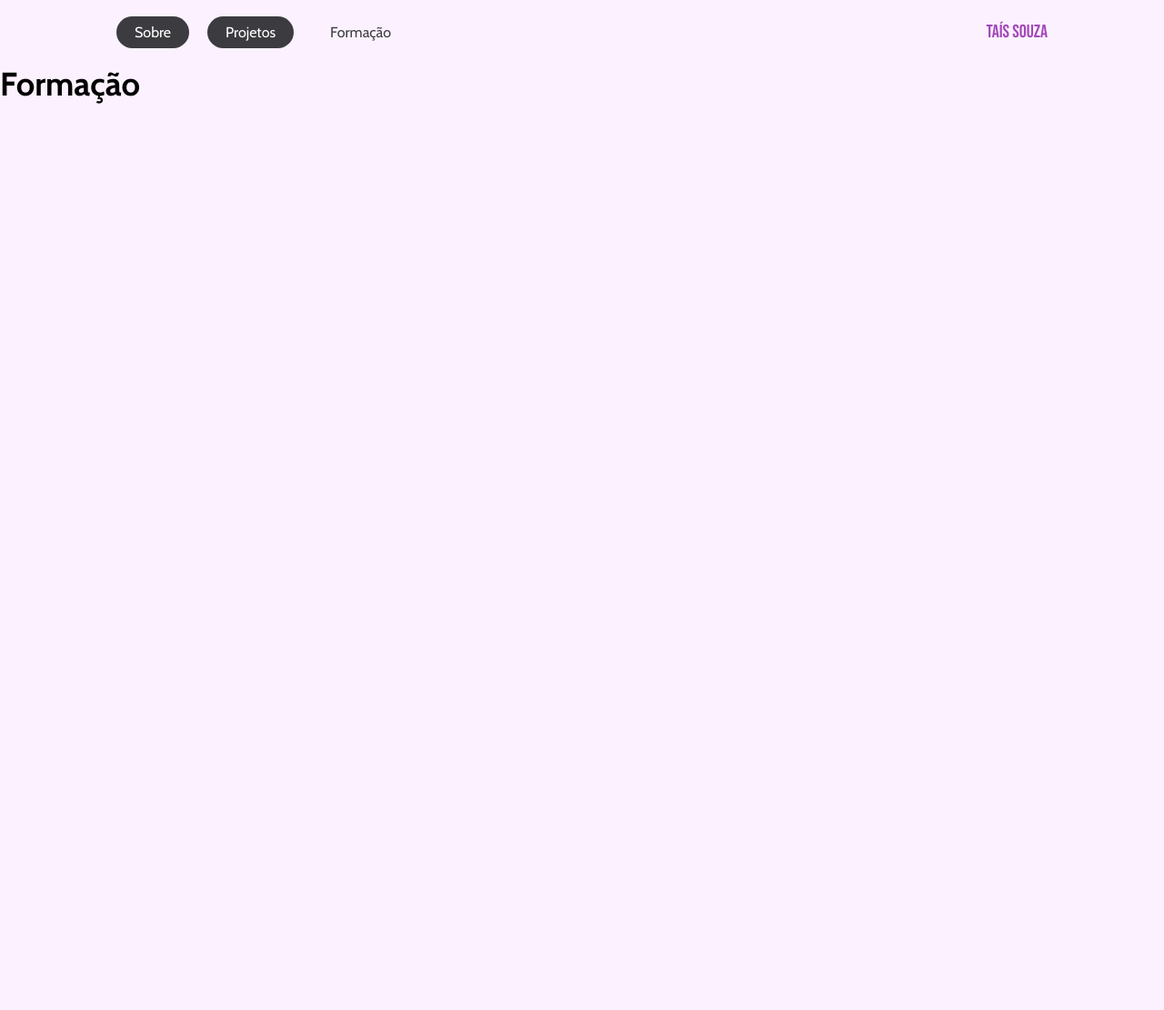
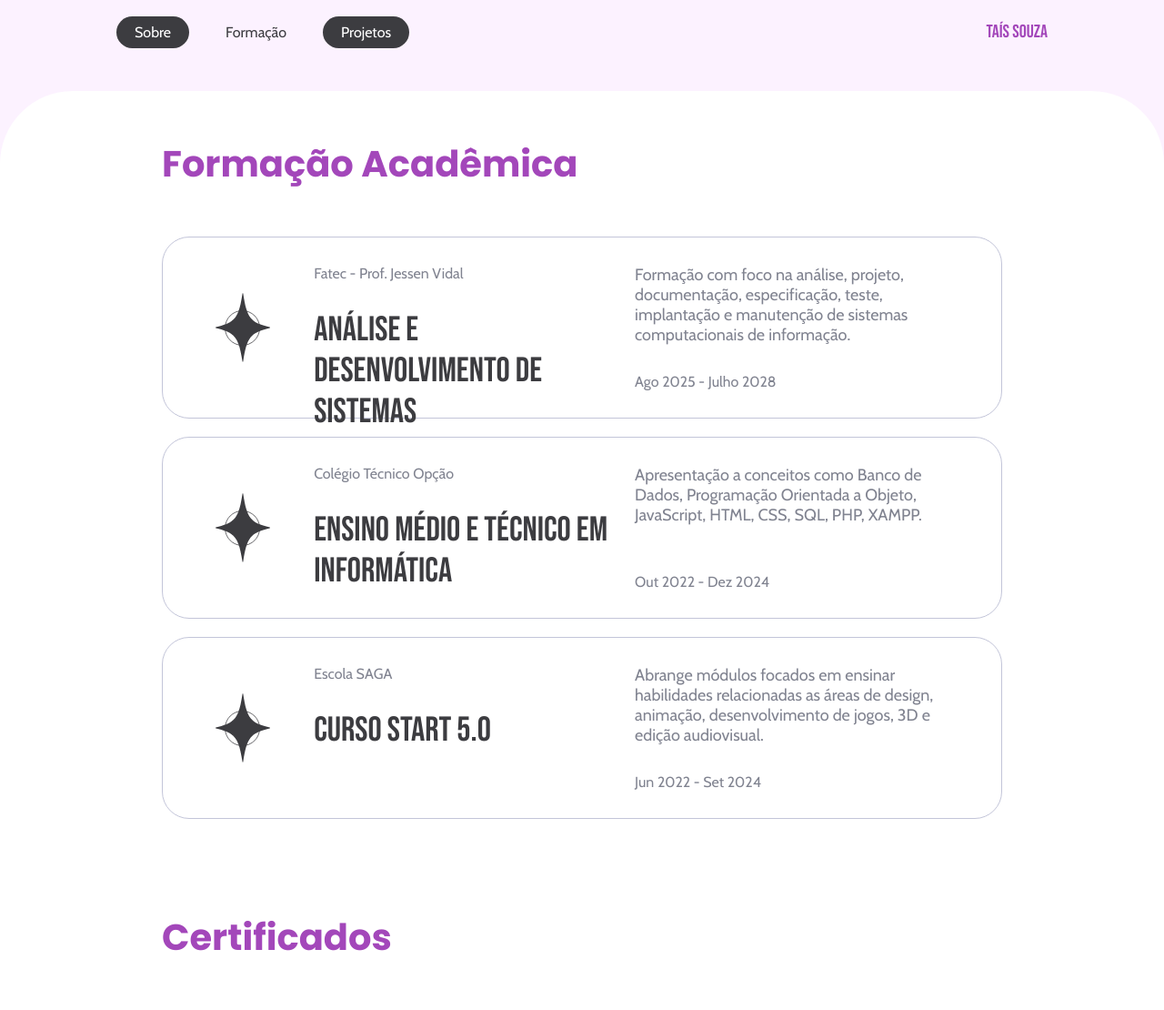
Before and after one commit to tat4Souza/Portfolio-Tais-Souza, a Flask app: page /education in a window 1280 px wide. Shown: the whole page at 91% size. Before the commit the page ends 114 px from the top, so only its background shows below. Run offline with Flask 3, Linux system fonts and the light colour scheme; some libraries are stand-ins or nearby versions.

Commit message:
Added courses into education page

```diff
--- a/data.py
+++ b/data.py
@@ -5,3 +5,23 @@ data_array = {
         "frameworks": ["Flask", "React.js"]
     }
 }
+
+courses_array = [
+    {"title": "Análise e Desenvolvimento de Sistemas",
+     "place": "Fatec - Prof. Jessen Vidal",
+     "period_start": "Ago 2025",
+     "period_end": "Julho 2028",
+     "desc": "Formação com foco na análise, projeto, documentação, especificação, teste, implantação e manutenção de sistemas computacionais de informação."},
+
+     {"title": "Ensino Médio e Técnico em Informática",
+     "place": "Colégio Técnico Opção",
+     "period_start": "Out 2022",
+     "period_end": "Dez 2024",
+     "desc": "Apresentação a conceitos como Banco de Dados, Programação Orientada a Objeto, JavaScript, HTML, CSS, SQL, PHP, XAMPP."},
+
+      {"title": "Curso Start 5.0",
+     "place": "Escola SAGA",
+     "period_start": "Jun 2022",
+     "period_end": "Set 2024",
+     "desc": "Abrange módulos focados em ensinar habilidades relacionadas as áreas de design, animação, desenvolvimento de jogos, 3D e edição audiovisual."}
+]
--- a/main.py
+++ b/main.py
@@ -1,5 +1,5 @@
 from flask import Flask, render_template
-from data import data_array
+from data import data_array, courses_array
 
 app = Flask(__name__)
 
@@ -13,7 +13,7 @@ def projects():
 
 @app.route('/education')
 def education():
-    return render_template('education.html')
+    return render_template('education.html', data = courses_array)
 
 if __name__ == "__main__":
     app.run()
--- a/static/css/main.css
+++ b/static/css/main.css
@@ -338,11 +338,8 @@ body {
 }
 
 @keyframes scroll {
-  0% {
-    transform: translate(0);
-  }
-  100% {
-    transform: translate(-50%);
+  to {
+    transform: translate(calc(-50% - 40px));
   }
 }
 .competencies {
@@ -392,4 +389,85 @@ body {
   color: #3C3C40;
 }
 
+.wrapper {
+  background-color: white;
+  border-top-left-radius: 8rem;
+  border-top-right-radius: 8rem;
+  margin-top: 3rem;
+}
+
+.education {
+  display: flex;
+  flex-direction: column;
+  align-items: flex-start;
+  gap: 5rem;
+  padding: 5rem;
+  width: 80%;
+  margin: 0 auto;
+}
+.education > h2 {
+  font-size: 4rem;
+  font-family: "Poppins", sans-serif;
+  color: #A347BA;
+}
+.education__courses {
+  display: flex;
+  flex-direction: column;
+  gap: 2rem;
+}
+.education__course {
+  border: 1px solid #C3C5D9;
+  display: flex;
+  align-items: stretch;
+  justify-content: space-evenly;
+  padding: 3rem;
+  height: 20rem;
+  border-radius: 3rem;
+}
+.education__course svg {
+  width: 6rem;
+  color: #3C3C40;
+}
+.education__header {
+  width: 40%;
+  padding-left: 2rem;
+  display: flex;
+  flex-direction: column;
+  gap: 3rem;
+}
+.education__header h4 {
+  font-size: 3.8rem;
+  font-family: "Bebas Neue", sans-serif;
+  font-weight: 400;
+  color: #3C3C40;
+}
+.education__header span {
+  font-size: 1.6rem;
+  color: #808390;
+}
+.education__content {
+  width: 40%;
+  align-self: flex-start;
+  display: flex;
+  flex-direction: column;
+  justify-content: space-between;
+  height: 100%;
+  color: #808390;
+}
+.education__content span {
+  font-size: 1.6rem;
+}
+
+.certificates {
+  display: flex;
+  width: 80%;
+  margin: 0 auto;
+  padding: 5rem;
+}
+.certificates h2 {
+  font-size: 4rem;
+  color: #A347BA;
+  font-family: "Poppins", sans-serif;
+}
+
 /*# sourceMappingURL=main.css.map */
--- a/static/scss/abstracts/_variables.scss
+++ b/static/scss/abstracts/_variables.scss
@@ -7,6 +7,7 @@ $body-color: #FCF2FF;
 
 // Text colors
 $surface-0: #ffff;
+$surface-50: #C3C5D9;
 $surface-100: #A7AAC0;
 $surface-200: #808390;
 $surface-300: #3C3C40;
--- a/static/scss/components/_svg-dividers.scss
+++ b/static/scss/components/_svg-dividers.scss
@@ -154,12 +154,8 @@
 
 
 @keyframes scroll {
-    0% {
-        transform: translate(0);
-    }
-
-    100% {
-        transform: translate(-50%);
+    to {
+        transform: translate(calc(-50% - 40px));
     }
 
 }
--- /dev/null
+++ b/static/scss/layouts/_education-page.scss
@@ -0,0 +1,92 @@
+.wrapper {
+    background-color: $surface-0;
+    border-top-left-radius: 8rem;
+    border-top-right-radius: 8rem;
+    margin-top: 3rem;
+}
+
+.education {
+    display: flex;
+    flex-direction: column;
+    align-items: flex-start;
+    gap: 5rem;
+    padding: 5rem;
+    width: 80%;
+    margin: 0 auto;
+
+    &>h2 {
+        font-size: 4rem;
+        font-family: $poppins;
+        color: $secondary-color;
+    }
+
+    &__courses {
+        display: flex;
+        flex-direction: column;
+        gap: 2rem;
+    }
+
+    &__course {
+        border: 1px solid $surface-50;
+        display: flex;
+        align-items: stretch;
+        justify-content: space-evenly;
+        padding: 3rem;
+        height: 20rem;
+        border-radius: 3rem;
+
+        & svg {
+            width: 6rem;
+            color: $surface-300;
+        }
+    }
+
+    &__header {
+        width: 40%;
+        padding-left: 2rem;
+        display: flex;
+        flex-direction: column;
+        gap: 3rem;
+
+        & h4 {
+            font-size: 3.8rem;
+            font-family: $bebasNeue;
+            font-weight: 400;
+            color: $surface-300;
+        }
+
+        & span {
+            font-size: 1.6rem;
+            color: $surface-200;
+        }
+    }
+
+    &__content {
+        width: 40%;
+        align-self: flex-start;
+        display: flex;
+        flex-direction: column;
+        justify-content: space-between;
+        height: 100%;
+        color: $surface-200;
+
+        & span {
+            font-size: 1.6rem;
+        }
+
+    }
+}
+
+.certificates {
+    display: flex;
+    width: 80%;
+    margin: 0 auto;
+    padding: 5rem;
+
+    & h2 {
+        font-size: 4rem;
+        color: $secondary-color;
+        font-family: $poppins;
+    }
+
+}
--- a/static/scss/main.scss
+++ b/static/scss/main.scss
@@ -9,3 +9,5 @@
 @import "components/svg-dividers";
 
 @import "layouts/about-competencies";
+@import "layouts/education-page";
+@import "layouts/projects-page";
--- a/templates/education.html
+++ b/templates/education.html
@@ -1,5 +1,30 @@
 {% extends 'layout.html' %}
 
 {% block content %}
-<h1>Formação</h1>
+
+<div class="wrapper">
+    <section class="education">
+        <h2>Formação Acadêmica</h2>
+        <div class="education__courses">
+            {% for course in data %}
+                <div class="education__course">
+                    {% include "components/star-circle.html" %}
+                    <div class="education__header">
+                        <span>{{course.place}}</span>
+                        <h4>{{course.title}}</h4>
+                    </div>
+                    <div class="education__content">
+                        <p>{{course.desc}}</p>
+                        <span>{{course.period_start}} - {{course.period_end}}</span>
+                    </div>
+                </div>
+            {% endfor %}
+        </div>
+    </section>
+
+    <section class="certificates">
+        <h2>Certificados</h2>
+    </section>
+
+</div>
 {% endblock %}
--- a/templates/layout.html
+++ b/templates/layout.html
@@ -13,8 +13,8 @@
         <nav>
             <ul>
                 <li><a class="button--nav {% if request.path == '/' %}active {% endif %}" href="{{url_for('about')}}">Sobre</a></li>
+                <li><a class="button--nav {% if request.path == '/education' %}active {% endif %}" href="{{url_for('education')}}">Formação</a></li>
                 <li><a class="button--nav {% if request.path == '/projects' %}active {% endif %}" href="{{url_for('projects')}}">Projetos</a></li>
-                <li><a class="button--nav {% if request.path == '/education' %}active {% endif %}" href="{{url_for('education')}}">Formação</a></li>
             </ul>
         </nav>
         <h2>Taís Souza</h2>
```
Also changed, not shown: static/scss/layouts/_projects-page.scss (added), 1 other file.
